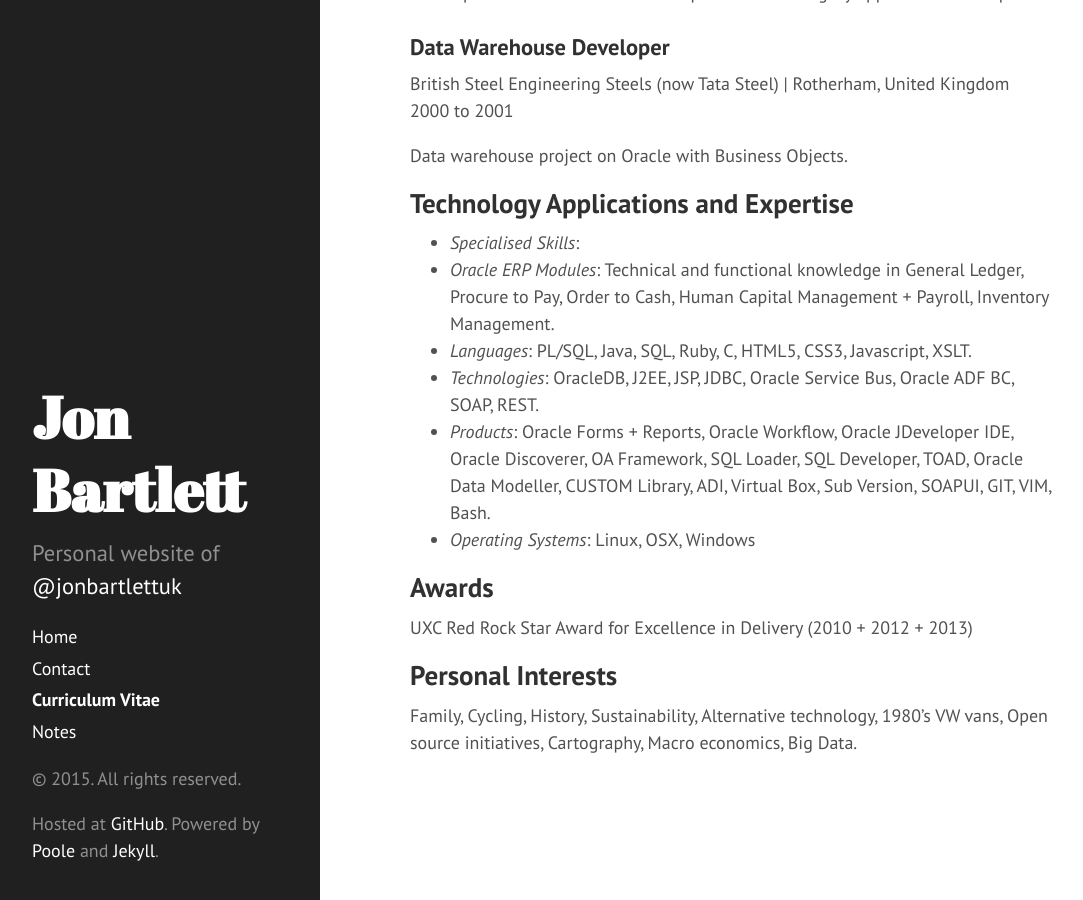
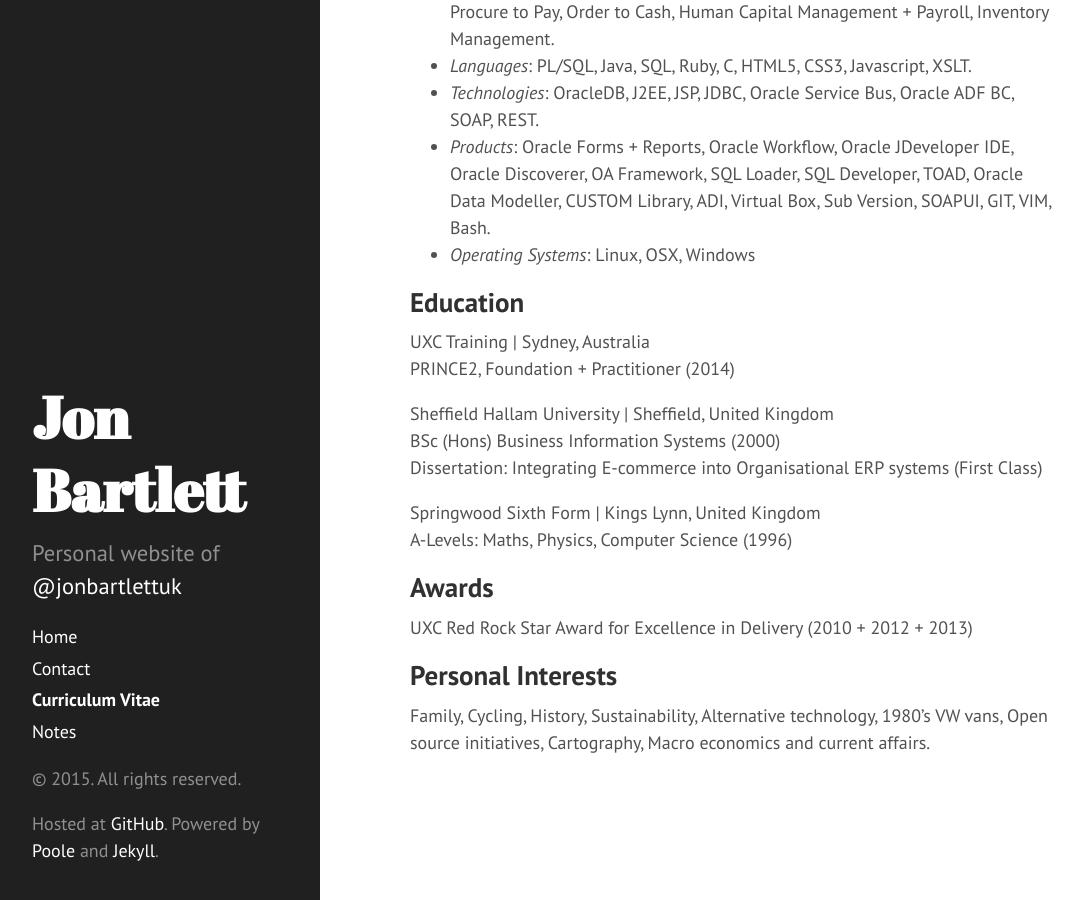
Before and after one commit to jonbartlett/jonbartlett.github.io, a Jekyll site: the page built from cv.md, in a window 1280 px wide and 900 px high, scrolled down 3014 px. Shown: the whole window, without its empty margins (4-1087 px from the left). Built offline with Jekyll 4.4.1, drawn with Linux system fonts in a browser that asks for light colours; Markdown is read by kramdown in place of the engine named in the settings; some of the changed text lies outside the part shown.

Commit message:
tweaked CV

```diff
--- a/cv.md
+++ b/cv.md
@@ -96,9 +85,21 @@ Data warehouse project on Oracle with Business Objects.
 * *Products*: Oracle Forms + Reports, Oracle Workflow, Oracle JDeveloper IDE, Oracle Discoverer, OA Framework, SQL Loader, SQL Developer, TOAD, Oracle Data Modeller, CUSTOM Library, ADI, Virtual Box, Sub Version, SOAPUI, GIT, VIM, Bash.
 * *Operating Systems*: Linux, OSX, Windows
 
+## Education
+
+UXC Training | Sydney, Australia
+PRINCE2, Foundation + Practitioner (2014)
+
+Sheffield Hallam University | Sheffield, United Kingdom
+BSc (Hons) Business Information Systems (2000)
+Dissertation: Integrating E-commerce into Organisational ERP systems (First Class)
+
+Springwood Sixth Form | Kings Lynn, United Kingdom
+A-Levels: Maths, Physics, Computer Science (1996)
+
 ## Awards
 
 UXC Red Rock Star Award for Excellence in Delivery (2010 + 2012 + 2013)
 
 ## Personal Interests
-Family, Cycling, History, Sustainability, Alternative technology, 1980's VW vans, Open source initiatives, Cartography, Macro economics, Big Data.
+Family, Cycling, History, Sustainability, Alternative technology, 1980's VW vans, Open source initiatives, Cartography, Macro economics and current affairs.
```
Also changed, not shown: other parts of cv.md (+0 -11 lines), index.md (+1 -1 lines).
